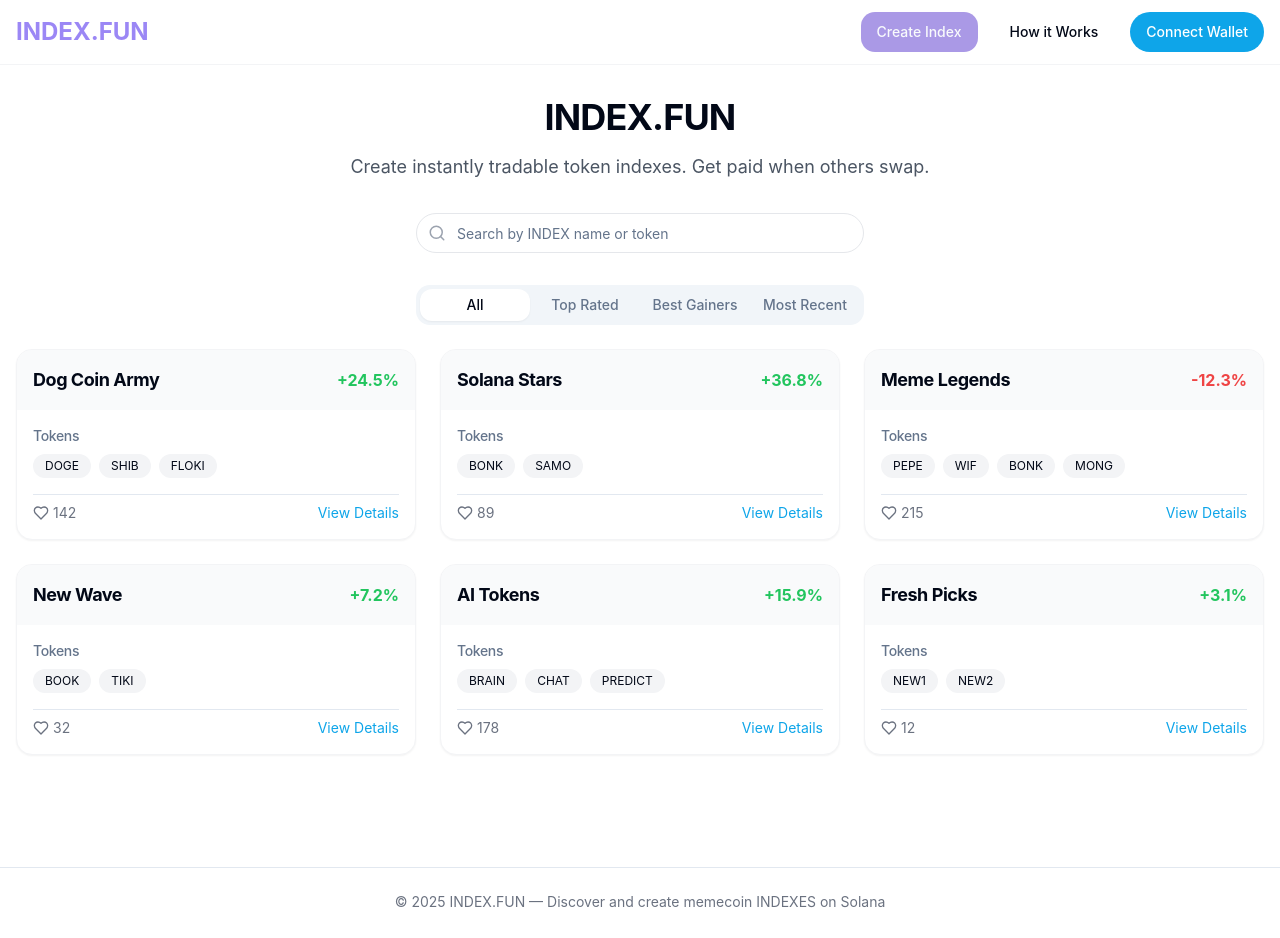
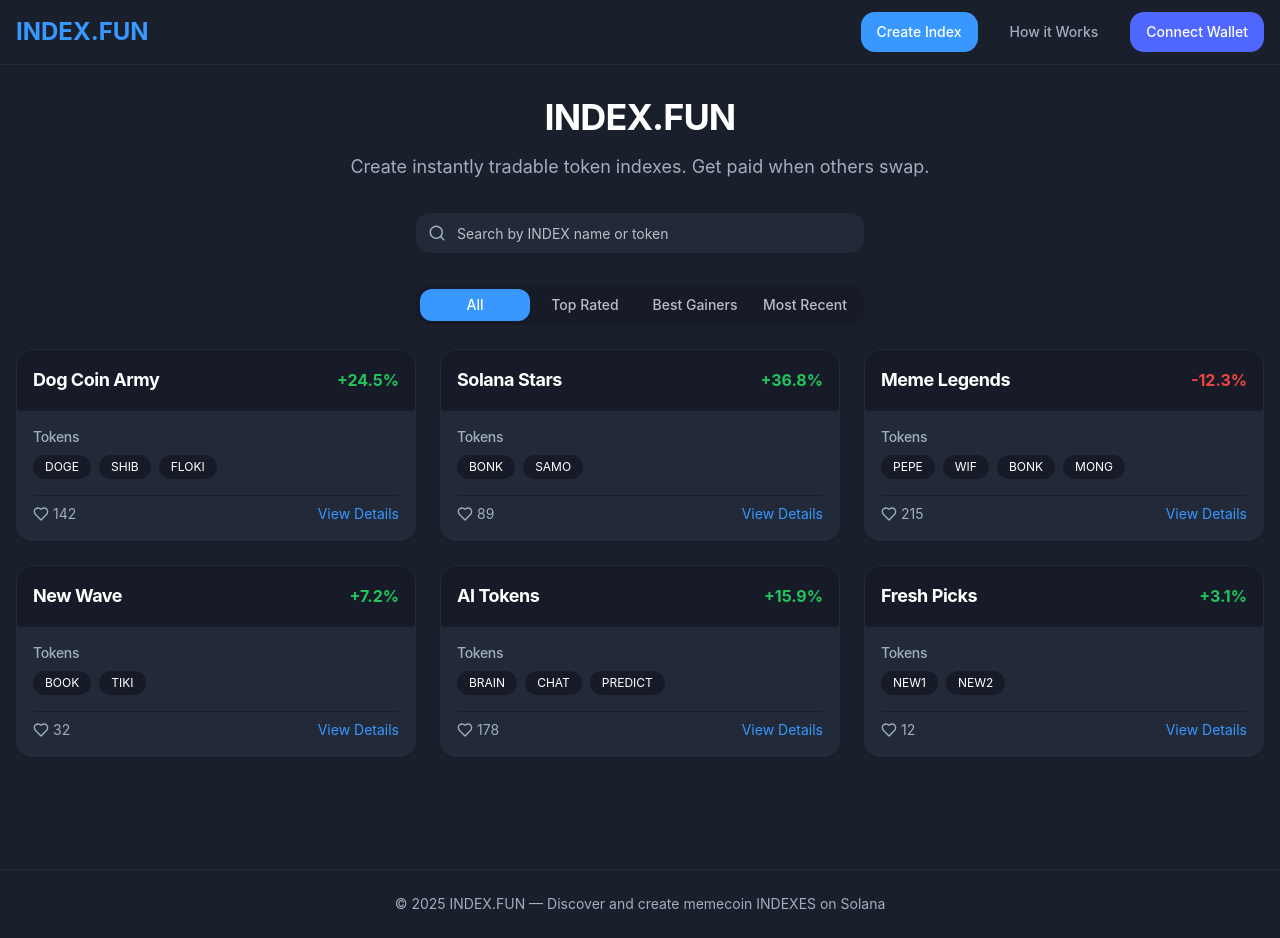
Before and after one commit to jameswalter4566/index-fun-swaps-solana-19, a React (Vite) app: page / in a window 1280 px wide. Built offline with nearby package versions, Linux system fonts and the light colour scheme.

Commit message:
Refactor: Apply new color scheme
Update the site's color palette to match the provided design.

```diff
--- a/src/components/IndexCard.tsx
+++ b/src/components/IndexCard.tsx
@@ -33,10 +33,10 @@ const IndexCard: React.FC<IndexCardProps> = ({ id, name, tokens, gainPercentage,
   const gainColor = gainPercentage >= 0 ? 'text-green-500' : 'text-red-500';
 
   return (
-    <Card className="overflow-hidden card-hover border border-gray-100">
-      <CardHeader className="p-4 bg-gray-50">
+    <Card className="overflow-hidden card-hover border border-stake-card bg-stake-card">
+      <CardHeader className="p-4 bg-stake-darkbg border-b border-stake-background">
         <div className="flex justify-between items-center">
-          <CardTitle className="text-lg font-bold">{name}</CardTitle>
+          <CardTitle className="text-lg font-bold text-stake-text">{name}</CardTitle>
           <span className={`font-bold ${gainColor}`}>
             {gainPercentage >= 0 ? '+' : ''}{gainPercentage}%
           </span>
@@ -45,12 +45,12 @@ const IndexCard: React.FC<IndexCardProps> = ({ id, name, tokens, gainPercentage,
       <CardContent className="p-4">
         <div className="space-y-4">
           <div>
-            <h4 className="text-sm font-medium text-muted-foreground mb-2">Tokens</h4>
+            <h4 className="text-sm font-medium text-stake-muted mb-2">Tokens</h4>
             <div className="flex flex-wrap gap-2">
               {tokens.map((token) => (
                 <span
                   key={token.address}
-                  className="inline-block bg-gray-100 rounded-full px-3 py-1 text-xs"
+                  className="inline-block bg-stake-darkbg rounded-full px-3 py-1 text-xs text-stake-text"
                 >
                   {token.name}
                 </span>
@@ -58,16 +58,16 @@ const IndexCard: React.FC<IndexCardProps> = ({ id, name, tokens, gainPercentage,
             </div>
           </div>
 
-          <div className="flex justify-between items-center pt-2 border-t">
+          <div className="flex justify-between items-center pt-2 border-t border-stake-background">
             <button
               onClick={handleUpvote}
-              className={`flex items-center gap-1 text-sm ${upvoted ? 'text-solana-purple' : 'text-gray-500'} hover:text-solana-purple transition-colors`}
+              className={`flex items-center gap-1 text-sm ${upvoted ? 'text-stake-accent' : 'text-stake-muted'} hover:text-stake-accent transition-colors`}
             >
-              <Heart size={16} className={upvoted ? 'fill-solana-purple' : ''} />
+              <Heart size={16} className={upvoted ? 'fill-stake-accent' : ''} />
               <span>{currentUpvotes}</span>
             </button>
 
-            <button className="text-sm text-solana-teal hover:underline">
+            <button className="text-sm text-stake-accent hover:underline">
               View Details
             </button>
           </div>
--- a/src/components/Layout.tsx
+++ b/src/components/Layout.tsx
@@ -8,12 +8,12 @@ interface LayoutProps {
 
 const Layout: React.FC<LayoutProps> = ({ children }) => {
   return (
-    <div className="min-h-screen bg-white">
+    <div className="min-h-screen bg-stake-background text-stake-text">
       <Navigation />
       <main className="container mx-auto px-4 py-8">
         {children}
       </main>
-      <footer className="container mx-auto px-4 py-6 mt-12 border-t text-center text-sm text-gray-500">
+      <footer className="container mx-auto px-4 py-6 mt-12 border-t border-stake-card text-center text-sm text-stake-muted">
         © {new Date().getFullYear()} INDEX.FUN — Discover and create memecoin INDEXES on Solana
       </footer>
     </div>
--- a/src/components/Navigation.tsx
+++ b/src/components/Navigation.tsx
@@ -1,25 +1,27 @@
+
 import React, { useState } from 'react';
 import { Link } from 'react-router-dom';
 import { Button } from '@/components/ui/button';
 import WalletConnect from './WalletConnect';
 import HowItWorksModal from './HowItWorksModal';
+
 const Navigation: React.FC = () => {
   const [isModalOpen, setIsModalOpen] = useState(false);
-  return <header className="border-b border-gray-100">
+  return <header className="border-b border-stake-card">
       <div className="container mx-auto px-4">
         <div className="flex items-center justify-between h-16">
           <div className="flex items-center">
             <Link to="/" className="flex items-center">
-              <span className="text-2xl font-bold text-solana-purple">INDEX.FUN</span>
+              <span className="text-2xl font-bold text-stake-accent">INDEX.FUN</span>
             </Link>
           </div>
 
           <div className="flex items-center space-x-4">
             <Link to="/create-swap">
-              <Button className="btn-solana">Create Index</Button>
+              <Button className="bg-stake-accent hover:bg-stake-highlight text-white rounded-md">Create Index</Button>
             </Link>
 
-            <Button variant="ghost" className="hover:bg-gray-100 rounded-full" onClick={() => setIsModalOpen(true)}>
+            <Button variant="ghost" className="hover:bg-stake-card rounded-md text-stake-muted hover:text-stake-text" onClick={() => setIsModalOpen(true)}>
               How it Works
             </Button>
 
--- a/src/components/WalletConnect.tsx
+++ b/src/components/WalletConnect.tsx
@@ -30,14 +30,14 @@ const WalletConnect: React.FC = () => {
       {connected ? (
         <Button
           onClick={disconnectWallet}
-          className="bg-white border border-solana-purple text-solana-purple hover:bg-gray-100 rounded-full"
+          className="bg-stake-card border border-stake-accent text-stake-text hover:bg-stake-darkbg rounded-md"
         >
           {walletAddress}
         </Button>
       ) : (
         <Button
           onClick={connectWallet}
-          className="bg-solana-teal hover:opacity-90 text-white rounded-full"
+          className="bg-stake-highlight hover:opacity-90 text-white rounded-md"
         >
           Connect Wallet
         </Button>
--- a/src/index.css
+++ b/src/index.css
@@ -5,33 +5,33 @@
 
 @layer base {
   :root {
-    --background: 0 0% 100%;
-    --foreground: 222.2 84% 4.9%;
+    --background: 220 20% 14%;
+    --foreground: 0 0% 100%;
 
-    --card: 0 0% 100%;
-    --card-foreground: 222.2 84% 4.9%;
+    --card: 217 22% 18%;
+    --card-foreground: 0 0% 100%;
 
-    --popover: 0 0% 100%;
-    --popover-foreground: 222.2 84% 4.9%;
+    --popover: 217 22% 18%;
+    --popover-foreground: 0 0% 100%;
 
-    --primary: 253 60% 75%;
-    --primary-foreground: 210 40% 98%;
+    --primary: 216 100% 61%;
+    --primary-foreground: 0 0% 100%;
 
-    --secondary: 210 40% 96.1%;
-    --secondary-foreground: 222.2 47.4% 11.2%;
+    --secondary: 217 19% 27%;
+    --secondary-foreground: 0 0% 100%;
 
-    --muted: 210 40% 96.1%;
-    --muted-foreground: 215.4 16.3% 46.9%;
+    --muted: 217 15% 34%;
+    --muted-foreground: 217 10% 75%;
 
-    --accent: 199 89% 48%;
-    --accent-foreground: 222.2 47.4% 11.2%;
+    --accent: 216 100% 61%;
+    --accent-foreground: 0 0% 100%;
 
     --destructive: 0 84.2% 60.2%;
-    --destructive-foreground: 210 40% 98%;
+    --destructive-foreground: 0 0% 98%;
 
-    --border: 214.3 31.8% 91.4%;
-    --input: 214.3 31.8% 91.4%;
-    --ring: 222.2 84% 4.9%;
+    --border: 217 19% 27%;
+    --input: 217 19% 27%;
+    --ring: 216 100% 61%;
 
     --radius: 1rem;
 
@@ -44,44 +44,6 @@
     --sidebar-border: 220 13% 91%;
     --sidebar-ring: 217.2 91.2% 59.8%;
   }
-
-  .dark {
-    --background: 222.2 84% 4.9%;
-    --foreground: 210 40% 98%;
-
-    --card: 222.2 84% 4.9%;
-    --card-foreground: 210 40% 98%;
-
-    --popover: 222.2 84% 4.9%;
-    --popover-foreground: 210 40% 98%;
-
-    --primary: 210 40% 98%;
-    --primary-foreground: 222.2 47.4% 11.2%;
-
-    --secondary: 217.2 32.6% 17.5%;
-    --secondary-foreground: 210 40% 98%;
-
-    --muted: 217.2 32.6% 17.5%;
-    --muted-foreground: 215 20.2% 65.1%;
-
-    --accent: 217.2 32.6% 17.5%;
-    --accent-foreground: 210 40% 98%;
-
-    --destructive: 0 62.8% 30.6%;
-    --destructive-foreground: 210 40% 98%;
-
-    --border: 217.2 32.6% 17.5%;
-    --input: 217.2 32.6% 17.5%;
-    --ring: 212.7 26.8% 83.9%;
-    --sidebar-background: 240 5.9% 10%;
-    --sidebar-foreground: 240 4.8% 95.9%;
-    --sidebar-primary: 224.3 76.3% 48%;
-    --sidebar-primary-foreground: 0 0% 100%;
-    --sidebar-accent: 240 3.7% 15.9%;
-    --sidebar-accent-foreground: 240 4.8% 95.9%;
-    --sidebar-border: 240 3.7% 15.9%;
-    --sidebar-ring: 217.2 91.2% 59.8%;
-  }
 }
 
 @layer base {
@@ -90,7 +52,7 @@
   }
 
   body {
-    @apply bg-background text-foreground;
+    @apply bg-stake-background text-foreground;
     font-family: 'Inter', sans-serif;
   }
 
@@ -101,11 +63,11 @@
 
 @layer components {
   .btn-solana {
-    @apply bg-solana-purple hover:bg-solana-dark-purple text-white font-medium py-2 px-4 rounded-full transition-all;
+    @apply bg-stake-accent hover:bg-stake-highlight text-white font-medium py-2 px-4 rounded-full transition-all;
   }
 
   .btn-outline {
-    @apply border border-solana-purple text-solana-purple hover:bg-solana-purple hover:text-white font-medium py-2 px-4 rounded-full transition-all;
+    @apply border border-stake-accent text-stake-accent hover:bg-stake-accent hover:text-white font-medium py-2 px-4 rounded-full transition-all;
   }
 
   .card-hover {
--- a/src/pages/Index.tsx
+++ b/src/pages/Index.tsx
@@ -1,3 +1,4 @@
+
 import React, { useState } from 'react';
 import Layout from '@/components/Layout';
 import IndexCard from '@/components/IndexCard';
@@ -103,6 +104,7 @@ const mockIndexes = [{
   category: 'recent',
   createdAt: new Date('2023-05-18')
 }];
+
 const Index: React.FC = () => {
   const [searchQuery, setSearchQuery] = useState("");
   const [activeTab, setActiveTab] = useState("all");
@@ -118,29 +120,29 @@ const Index: React.FC = () => {
   });
   return <Layout>
       <div className="mb-8 max-w-2xl mx-auto text-center animate-fade-in">
-        <h1 className="text-4xl font-bold mb-4">INDEX.FUN</h1>
-        <p className="text-gray-600 text-lg">Create instantly tradable token indexes. Get paid when others swap.</p>
+        <h1 className="text-4xl font-bold mb-4 text-stake-text">INDEX.FUN</h1>
+        <p className="text-stake-muted text-lg">Create instantly tradable token indexes. Get paid when others swap.</p>
       </div>
 
       <div className="mb-8 max-w-md mx-auto relative">
         <div className="absolute inset-y-0 left-0 pl-3 flex items-center pointer-events-none">
-          <Search size={18} className="text-gray-400" />
+          <Search size={18} className="text-stake-muted" />
         </div>
-        <Input type="text" placeholder="Search by INDEX name or token" className="pl-10 rounded-full border-gray-200" value={searchQuery} onChange={e => setSearchQuery(e.target.value)} />
+        <Input type="text" placeholder="Search by INDEX name or token" className="pl-10 rounded-md bg-stake-card border-stake-card text-stake-text" value={searchQuery} onChange={e => setSearchQuery(e.target.value)} />
       </div>
 
       <Tabs defaultValue="all" className="mb-8" onValueChange={setActiveTab}>
-        <TabsList className="grid grid-cols-4 max-w-md mx-auto">
-          <TabsTrigger value="all">All</TabsTrigger>
-          <TabsTrigger value="top">Top Rated</TabsTrigger>
-          <TabsTrigger value="gainers">Best Gainers</TabsTrigger>
-          <TabsTrigger value="recent">Most Recent</TabsTrigger>
+        <TabsList className="grid grid-cols-4 max-w-md mx-auto bg-stake-darkbg">
+          <TabsTrigger value="all" className="data-[state=active]:bg-stake-accent data-[state=active]:text-white">All</TabsTrigger>
+          <TabsTrigger value="top" className="data-[state=active]:bg-stake-accent data-[state=active]:text-white">Top Rated</TabsTrigger>
+          <TabsTrigger value="gainers" className="data-[state=active]:bg-stake-accent data-[state=active]:text-white">Best Gainers</TabsTrigger>
+          <TabsTrigger value="recent" className="data-[state=active]:bg-stake-accent data-[state=active]:text-white">Most Recent</TabsTrigger>
         </TabsList>
 
         <TabsContent value="all" className="mt-6">
           <div className="grid grid-cols-1 md:grid-cols-2 lg:grid-cols-3 gap-6">
             {filteredIndexes.length > 0 ? filteredIndexes.map(index => <IndexCard key={index.id} id={index.id} name={index.name} tokens={index.tokens} gainPercentage={index.gainPercentage} upvotes={index.upvotes} />) : <div className="col-span-full text-center py-8">
-                <p className="text-gray-500">No INDEXES found matching your search.</p>
+                <p className="text-stake-muted">No INDEXES found matching your search.</p>
               </div>}
           </div>
         </TabsContent>
@@ -148,7 +150,7 @@ const Index: React.FC = () => {
         <TabsContent value="top" className="mt-6">
           <div className="grid grid-cols-1 md:grid-cols-2 lg:grid-cols-3 gap-6">
             {filteredIndexes.length > 0 ? filteredIndexes.map(index => <IndexCard key={index.id} id={index.id} name={index.name} tokens={index.tokens} gainPercentage={index.gainPercentage} upvotes={index.upvotes} />) : <div className="col-span-full text-center py-8">
-                <p className="text-gray-500">No top-rated INDEXES found.</p>
+                <p className="text-stake-muted">No top-rated INDEXES found.</p>
               </div>}
           </div>
         </TabsContent>
@@ -156,7 +158,7 @@ const Index: React.FC = () => {
         <TabsContent value="gainers" className="mt-6">
           <div className="grid grid-cols-1 md:grid-cols-2 lg:grid-cols-3 gap-6">
             {filteredIndexes.length > 0 ? filteredIndexes.map(index => <IndexCard key={index.id} id={index.id} name={index.name} tokens={index.tokens} gainPercentage={index.gainPercentage} upvotes={index.upvotes} />) : <div className="col-span-full text-center py-8">
-                <p className="text-gray-500">No gaining INDEXES found.</p>
+                <p className="text-stake-muted">No gaining INDEXES found.</p>
               </div>}
           </div>
         </TabsContent>
@@ -164,7 +166,7 @@ const Index: React.FC = () => {
         <TabsContent value="recent" className="mt-6">
           <div className="grid grid-cols-1 md:grid-cols-2 lg:grid-cols-3 gap-6">
             {filteredIndexes.length > 0 ? filteredIndexes.map(index => <IndexCard key={index.id} id={index.id} name={index.name} tokens={index.tokens} gainPercentage={index.gainPercentage} upvotes={index.upvotes} />) : <div className="col-span-full text-center py-8">
-                <p className="text-gray-500">No recent INDEXES found.</p>
+                <p className="text-stake-muted">No recent INDEXES found.</p>
               </div>}
           </div>
         </TabsContent>
--- a/tailwind.config.ts
+++ b/tailwind.config.ts
@@ -58,6 +58,15 @@ export default {
 					'dark-purple': '#7E69AB',
 					teal: '#0EA5E9'
 				},
+				stake: {
+					background: '#1A1F2C',
+					darkbg: '#161B27',
+					card: '#222A3A',
+					accent: '#3898FF',
+					highlight: '#4F66FF',
+					text: '#FFFFFF',
+					muted: '#A0AEC0'
+				},
 				sidebar: {
 					DEFAULT: 'hsl(var(--sidebar-background))',
 					foreground: 'hsl(var(--sidebar-foreground))',
```
